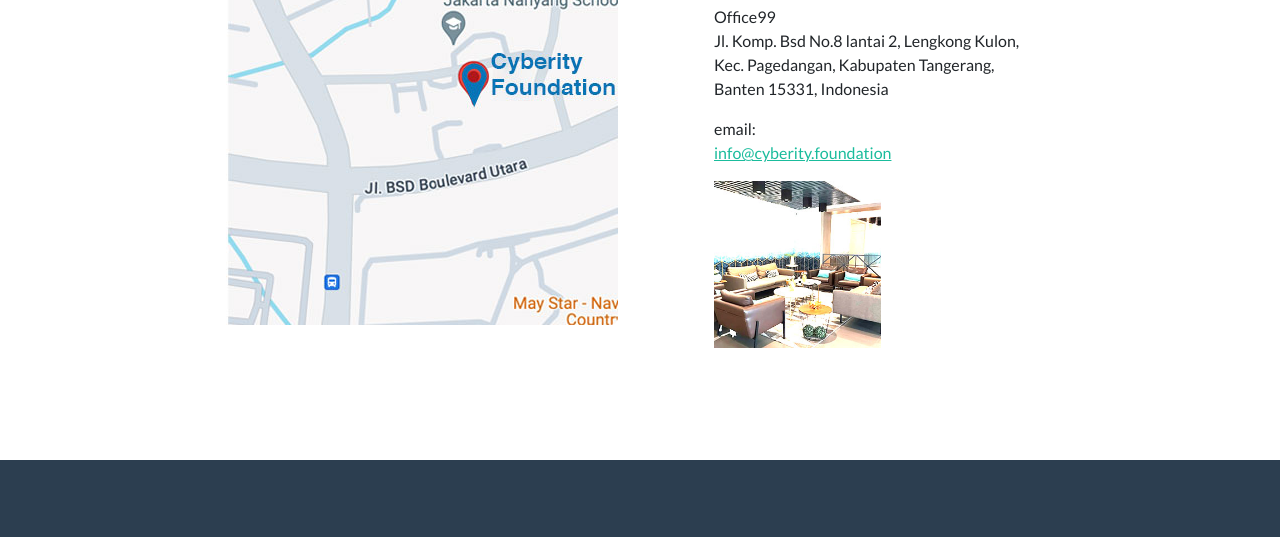
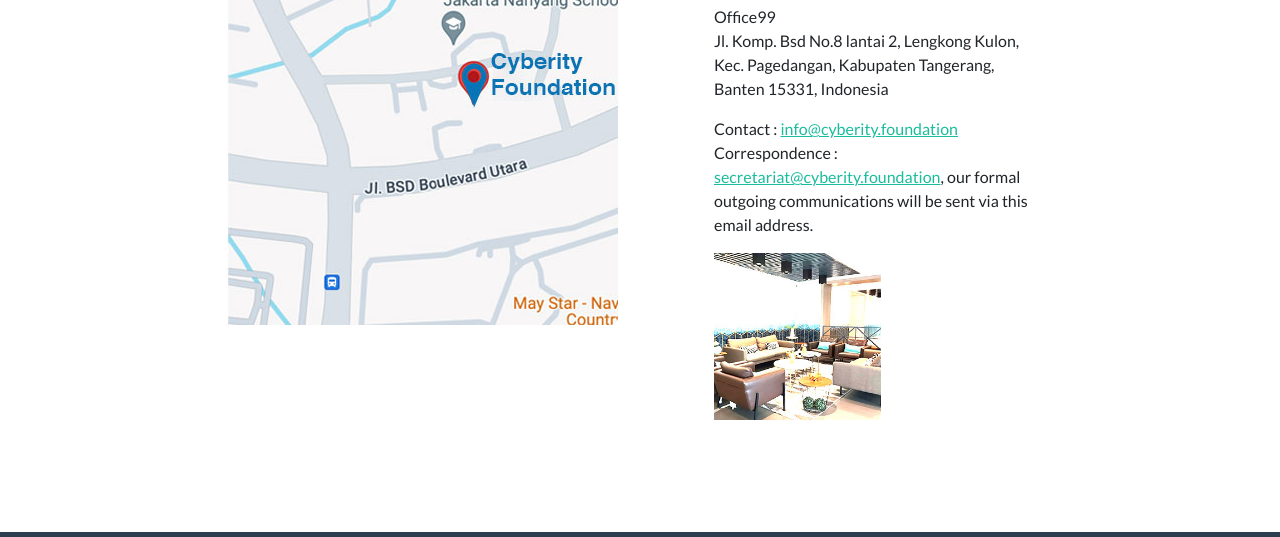
Before and after one commit to CyberityFoundation/cyberity.foundation, a plain HTML site: page index.html in a window 1280 px wide. Shown: the part 2673-3210 px from the top of the page. Drawn offline with nearby package versions, Linux system fonts and the light colour scheme.

Commit message:
Update index.html
update contact and correspondence email.

```diff
--- a/index.html
+++ b/index.html
@@ -206,9 +206,9 @@
       </p>
 
       <p>
-        email:
-        <br>
-          <a href="mailto:info@cyberity.foundation">info@cyberity.foundation</a>
+          Contact : <a href="mailto:info@cyberity.foundation">info@cyberity.foundation</a>
+          <br>
+          Correspondence : <a href="mailto:secretariat@cyberity.foundation">secretariat@cyberity.foundation</a>, our formal outgoing communications will be sent via this email address.
       </p>
 
       <p>
```
